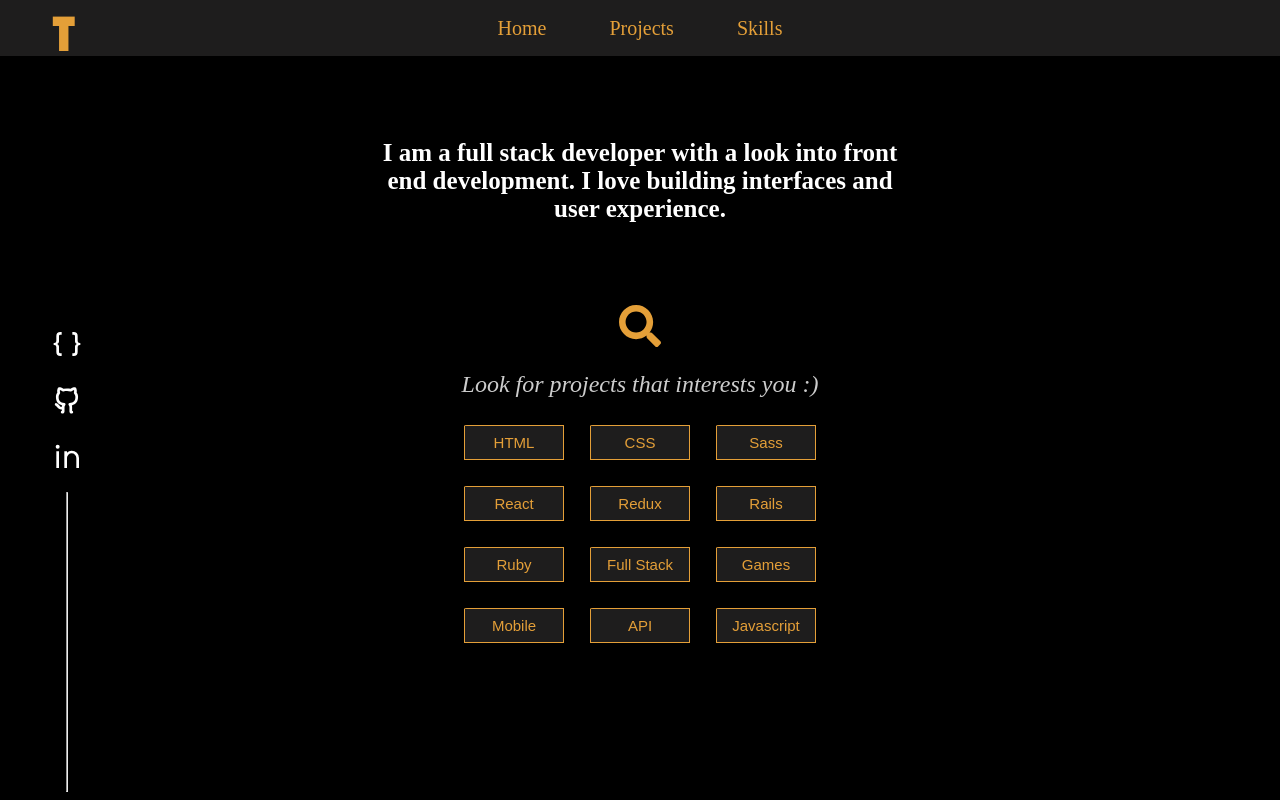
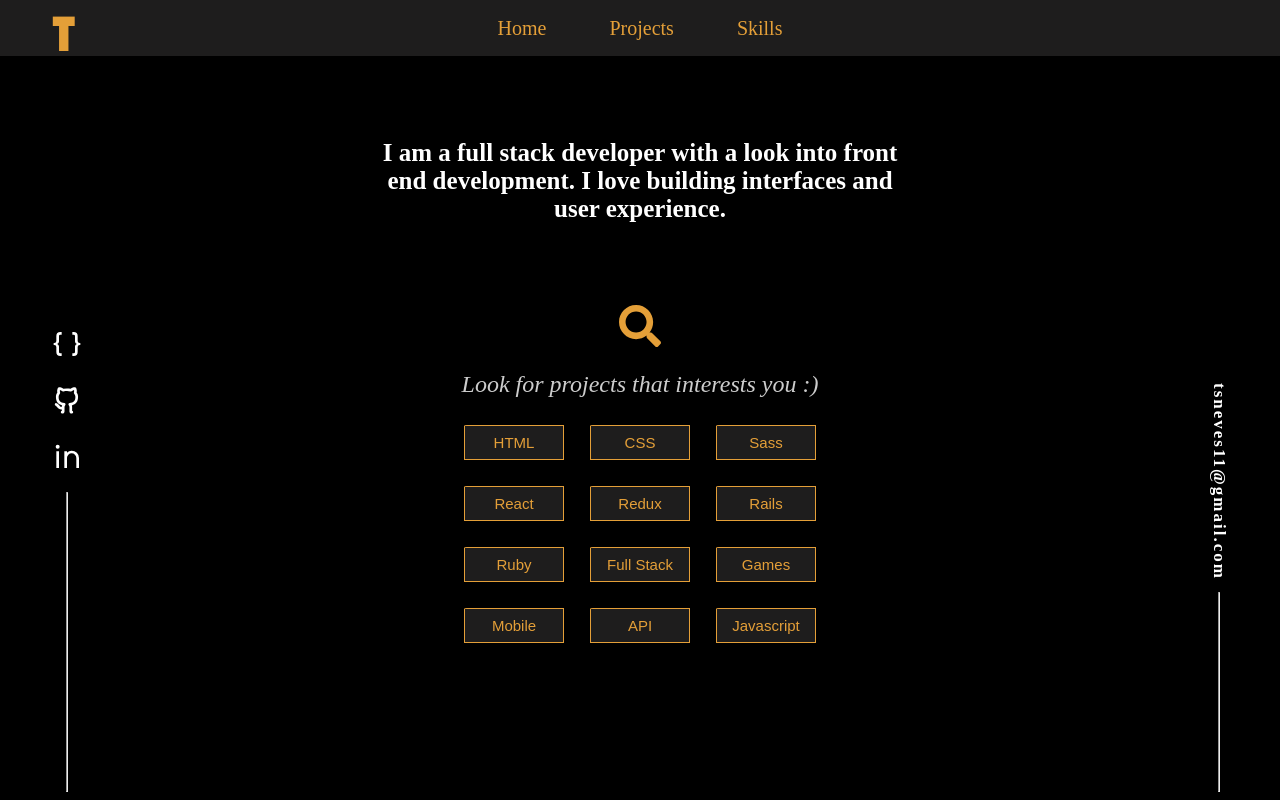
Before and after one commit to thneves/Thales-Next, a Next.js app: page /home in a window 1280 px wide. Built offline with nearby package versions, Linux system fonts and the light colour scheme; a web font is replaced by a local one.

Commit message:
Create RightFooter component

```diff
--- a/components/LeftFooter.tsx
+++ b/components/LeftFooter.tsx
@@ -1,9 +1,9 @@
 import styled from "styled-components";
 import { motion } from "framer-motion";
-import { RiGithubLine, RiBracesFill, RiLinkedinLine} from "react-icons/ri";
+import { RiGithubLine, RiBracesFill, RiLinkedinLine } from "react-icons/ri";
 import { colors } from '../constants/styledVariables'
 
-const StyledFooter = styled(motion.footer)`
+const StyledFooter = styled(motion.div)`
   position: fixed;
   bottom: 0;
   left: 4%;
@@ -27,10 +27,6 @@ const Rule = styled.hr`
   height: 300px;
   width: 2px;
   background-color: ${colors.lightText};
-
-  &:hover {
-    margin-left: 0;
-  }
 `
 
 const Footer = () => {
@@ -53,7 +49,7 @@ const Footer = () => {
   return (
     <>
     <StyledFooter
-      initial={{ y: 50, opacity: 0.2}}
+      initial={{ y: 100, opacity: 0.2}}
       animate={{ y: 0, opacity: 1 }}
       transition={{ duration: 0.8 }}
     >
--- /dev/null
+++ b/components/RIghtFooter.tsx
@@ -0,0 +1,48 @@
+import styled from "styled-components";
+import { motion } from "framer-motion";
+import { colors } from "../constants/styledVariables"
+
+const StyledFooter = styled(motion.div)`
+  position: fixed;
+  bottom: 0;
+  right: 4%;
+`;
+
+const Rule = styled.hr`
+  height: 200px;
+  width: 2px;
+  background-color: ${colors.lightText};
+`;
+
+const Email = styled.span`
+  font-size: 17px;
+  font-weight: 700;
+  letter-spacing: 2px;
+  color: ${colors.lightText};
+  writing-mode: vertical-lr;
+  text-orientation: sideways;
+  transition: 0.5s;
+
+  &:hover {
+    color: ${colors.primaryColor};
+    cursor: pointer;
+    margin-right: 8px;
+  }
+`
+
+const RightFooter = () => {
+  return (
+    <>
+      <StyledFooter
+        initial={{ y: -100, opacity: 0.2}}
+        animate={{ y: 0, opacity: 1 }}
+        transition={{ duration: 0.8}}
+      >
+        <Email>tsneves11@gmail.com</Email>
+        <Rule />
+      </StyledFooter>
+    </>
+  )
+}
+
+export default RightFooter;
--- a/layout/Basic.tsx
+++ b/layout/Basic.tsx
@@ -1,6 +1,7 @@
 import { createGlobalStyle } from "styled-components";
 import LeftFooter from "../components/LeftFooter";
 import Navbar from "../components/Navbar";
+import RightFooter from "../components/RIghtFooter";
 import { colors } from "../constants/styledVariables";
 
 export const GlobalStyle = createGlobalStyle`
@@ -35,6 +36,7 @@ const BasicLayout = ({ children }: { children: any }) => {
         <GlobalStyle />
       {children}
       <LeftFooter />
+      <RightFooter />
     </>
   );
 };
--- a/pages/home.tsx
+++ b/pages/home.tsx
@@ -1,5 +1,5 @@
 import styled from "styled-components";
-import Footer from "../components/Footer";
+import Footer from "../components/LeftFooter";
 import Navbar from "../components/Navbar";
 import Search from "../components/Search";
 import BasicLayout from "../layout/Basic";
```
